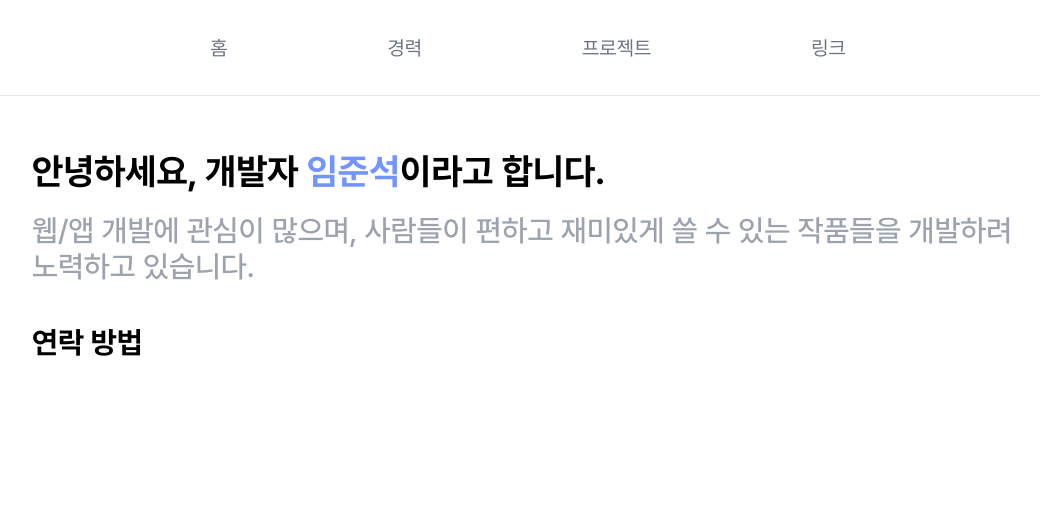
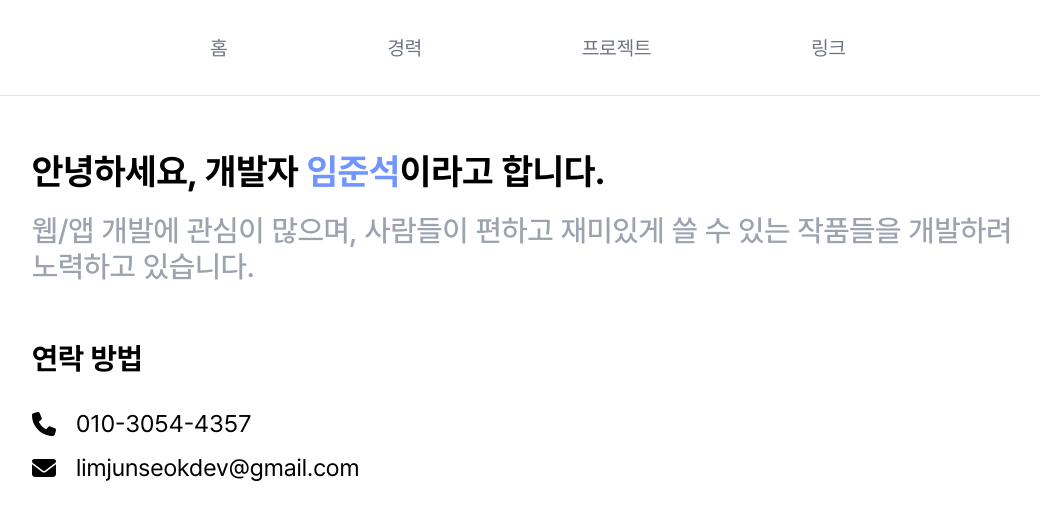
Before and after one commit to undeokum/portfolio, a Next.js app: page / in a window 1280 px wide. Shown: the top 520 px of the page, without its empty margins (112-1152 px from the left). Built offline with nearby package versions, Linux system fonts and the light colour scheme.

Commit message:
20240927

```diff
--- a/app/page.tsx
+++ b/app/page.tsx
@@ -1,12 +1,25 @@
+import { faEnvelope, faPhone } from '@fortawesome/free-solid-svg-icons'
+import { FontAwesomeIcon } from '@fortawesome/react-fontawesome'
+
 export default function Home() {
   return (
-    <div className='pt-14 space-y-10'>
+    <div className='pt-14 space-y-14'>
       <div className='space-y-5'>
         <div className='font-bold text-4xl'>안녕하세요, 개발자 <span className='text-cblue'>임준석</span>이라고 합니다.</div>
         <div className='text-3xl font-medium text-gray-400'>웹/앱 개발에 관심이 많으며, 사람들이 편하고 재미있게 쓸 수 있는 작품들을 개발하려 노력하고 있습니다.</div>
       </div>
-      <div>
+      <div className='space-y-8'>
         <div className='font-bold text-3xl'>연락 방법</div>
+        <div className='space-y-3'>
+          <div className='space-x-5 flex items-center'>
+            <FontAwesomeIcon icon={faPhone} className='w-6 h-6' />
+            <div className='text-2xl'>010-3054-4357</div>
+          </div>
+          <div className='space-x-5 flex items-center'>
+            <FontAwesomeIcon icon={faEnvelope} className='w-6 h-6' />
+            <div className='text-2xl'>limjunseokdev@gmail.com</div>
+          </div>
+        </div>
       </div>
     </div>
   )
```
Also changed, not shown: package.json (+10 -5 lines), 1 other file (tests, documents, lock files or other folders).
